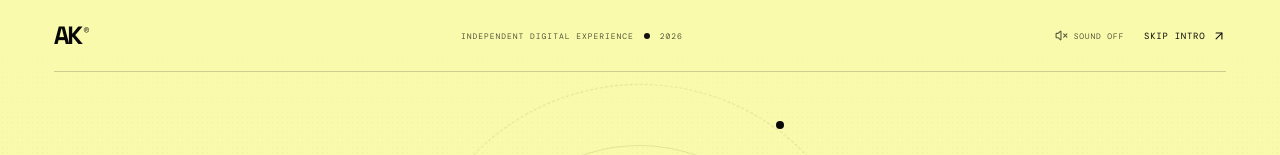
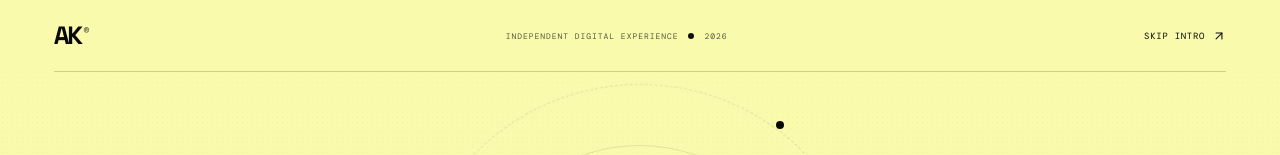
Before and after one commit to Areeb-coder/areeb-portfolio, a Next.js app: page / in a window 1280 px wide. Shown: the top 155 px of the page. Built offline with nearby package versions, Linux system fonts and the light colour scheme.

Commit message:
final polish: remove sound control from intro

```diff
--- a/components/driver-selection.tsx
+++ b/components/driver-selection.tsx
@@ -1,14 +1,12 @@
 "use client";
 
 import { useEffect, useRef, useState, type CSSProperties, type KeyboardEvent } from "react";
-import { ArrowRight, ArrowUpRight, Volume2, VolumeX } from "lucide-react";
+import { ArrowRight, ArrowUpRight } from "lucide-react";
 
 type DriverSelectionProps = {
   onEnter: () => void;
   onSkip: () => void;
   leaving: boolean;
-  soundOn: boolean;
-  onToggleSound: () => void;
 };
 
 /** Entry screen shown on every new document visit. Dot remains the same in-site character after entering. */
@@ -16,11 +14,8 @@ export default function DriverSelection({
   onEnter,
   onSkip,
   leaving,
-  soundOn,
-  onToggleSound,
 }: DriverSelectionProps) {
   const skipRef = useRef<HTMLButtonElement>(null);
-  const soundRef = useRef<HTMLButtonElement>(null);
   const enterRef = useRef<HTMLButtonElement>(null);
   const mascotWrapRef = useRef<HTMLDivElement>(null);
   const [portalOrigin, setPortalOrigin] = useState<{ x: number; y: number } | null>(null);
@@ -48,16 +43,16 @@ export default function DriverSelection({
 
     if (event.key !== "Tab") return;
 
-    // Keep keyboard focus inside the modal, including the sound control.
-    if (event.shiftKey && document.activeElement === soundRef.current) {
+    // Keep keyboard focus inside the intro between Skip and Enter.
+    if (event.shiftKey && document.activeElement === enterRef.current) {
+      event.preventDefault();
+      skipRef.current?.focus();
+    } else if (event.shiftKey && document.activeElement === skipRef.current) {
       event.preventDefault();
       enterRef.current?.focus();
-    } else if (event.shiftKey && document.activeElement === skipRef.current) {
-      event.preventDefault();
-      soundRef.current?.focus();
     } else if (!event.shiftKey && document.activeElement === enterRef.current) {
       event.preventDefault();
-      soundRef.current?.focus();
+      skipRef.current?.focus();
     }
   };
 
@@ -77,9 +72,6 @@ export default function DriverSelection({
         </div>
         <p className="driver-topline">INDEPENDENT DIGITAL EXPERIENCE <i /> 2026</p>
         <div className="driver-top-actions">
-        <button ref={soundRef} className={`driver-sound${soundOn ? " is-on" : ""}`} type="button" onClick={onToggleSound} aria-pressed={soundOn} title={soundOn ? "Turn sound off" : "Enable subtle Dot sounds"}>
-          {soundOn ? <Volume2 size={13} /> : <VolumeX size={13} />} SOUND {soundOn ? "ON" : "OFF"}
-        </button>
         <button
           ref={skipRef}
           className="driver-skip"
```
